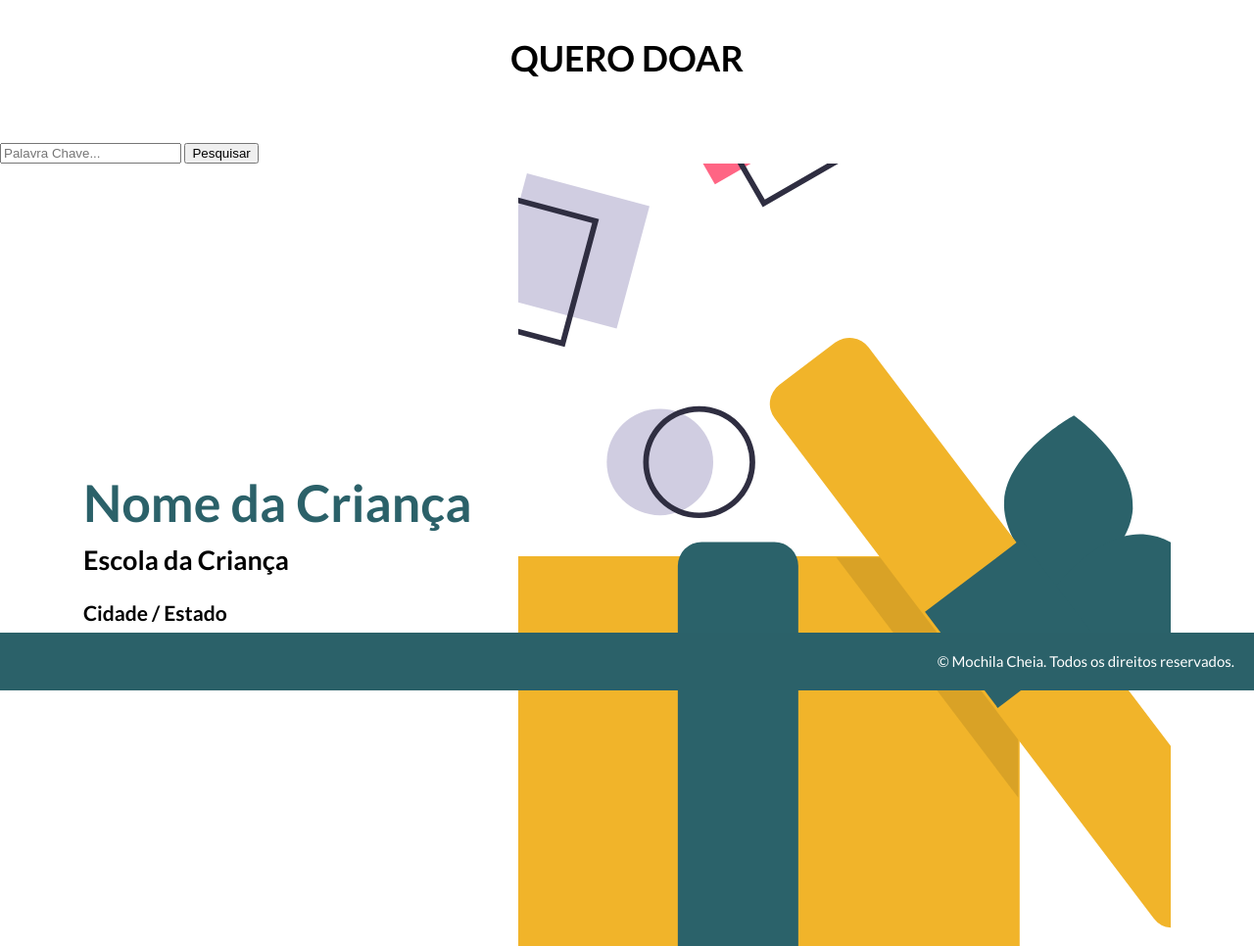
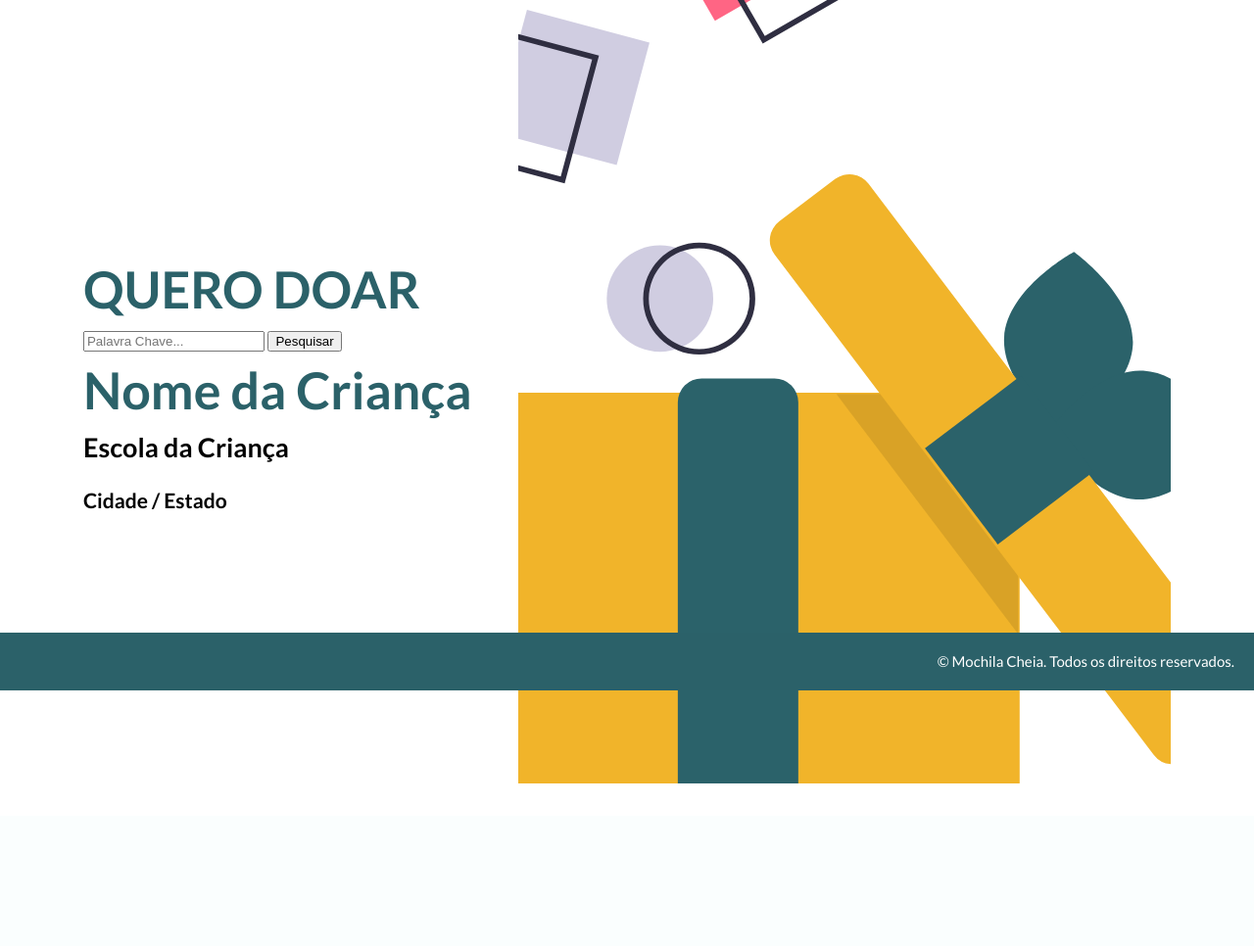
Before and after one commit to adiala/mochila-cheia-hackaton, a PHP site: page /donation.html in a window 1280 px wide. Shown: the part 95-1061 px from the top of the page at 98% size. After the commit the page ends 895 px from the top, so only its background shows below. Run offline with PHP 8.4, Linux system fonts and the light colour scheme.

Commit message:
atualiza donation.html

```diff
--- a/app/scss/_donation.scss
+++ b/app/scss/_donation.scss
@@ -43,7 +43,7 @@
 
     }
 
-    &__text {
+    &__box {
 
         text-align: center;
 
--- a/app/scss/style.css
+++ b/app/scss/style.css
@@ -578,12 +578,12 @@ a, a:visited, a:hover {
   background-repeat: no-repeat;
 }
 
-.donation__text {
+.donation__box {
   text-align: center;
 }
 
 @media (min-width: 64em) {
-  .donation__text {
+  .donation__box {
     -webkit-box-flex: 2;
         -ms-flex: 2;
             flex: 2;
@@ -594,7 +594,7 @@ a, a:visited, a:hover {
   }
 }
 
-.donation__text h1 {
+.donation__box h1 {
   font-weight: 700;
   font-size: 1.875rem;
   line-height: 1.15;
@@ -604,18 +604,18 @@ a, a:visited, a:hover {
 }
 
 @media (min-width: 64em) {
-  .donation__text h1 {
+  .donation__box h1 {
     font-size: 3.25rem;
   }
 }
 
-.donation__text p {
+.donation__box p {
   line-height: 1.5;
   font-size: 0.9375rem;
 }
 
 @media (min-width: 64em) {
-  .donation__text p {
+  .donation__box p {
     font-size: 1.125rem;
     font-weight: 400;
   }
--- a/donation.html
+++ b/donation.html
@@ -41,25 +41,23 @@
             <a href="#">Quero Receber</a>
         </div>
     </header>
-<body>
-  <!-- TIítulo -->
-  <div class="title">
-    <h1 class="container--py flex flex-jc-c flex-ai-c">QUERO DOAR</h1>
-  </div>
 
-  <!-- Barra de Pesquisa -->
-  <div class="input-group mb-4">
-    <input type="text" class="form-control" placeholder="Palavra Chave..." aria-label="Recipient's username" aria-describedby="button-addon3">
-    <button class="btn btn-outline-secondary" type="button" id="button-addon3">Pesquisar</button>
-  </div>
+  <!-- Título -->
+  <main class="donation">
 
-  <main class="donation">
     <div class="container">
+      <div class="donation__image"></div>
+        <div class="donation__box">
+          <h1>
+            QUERO DOAR
+          </h1>
 
-      <div class="donation__image"></div>
-      <div class="donation__text">
+          <div>
+            <input type="text" class="form-control" placeholder="Palavra Chave...">
+            <button class="btn btn-outline-secondary" type="button" id="button-addon3">Pesquisar</button>
+          </div>
 
-        <div class="card">
+          <div class="card">
 
           <div class="card__icon"></div>
 
@@ -72,6 +70,7 @@
       </div>
 
   </main>
+
 <footer class="footer">
   <div class="footer__copyright">
       &copy; Mochila Cheia. Todos os direitos reservados.
```
Also changed, not shown: 1 other file.
